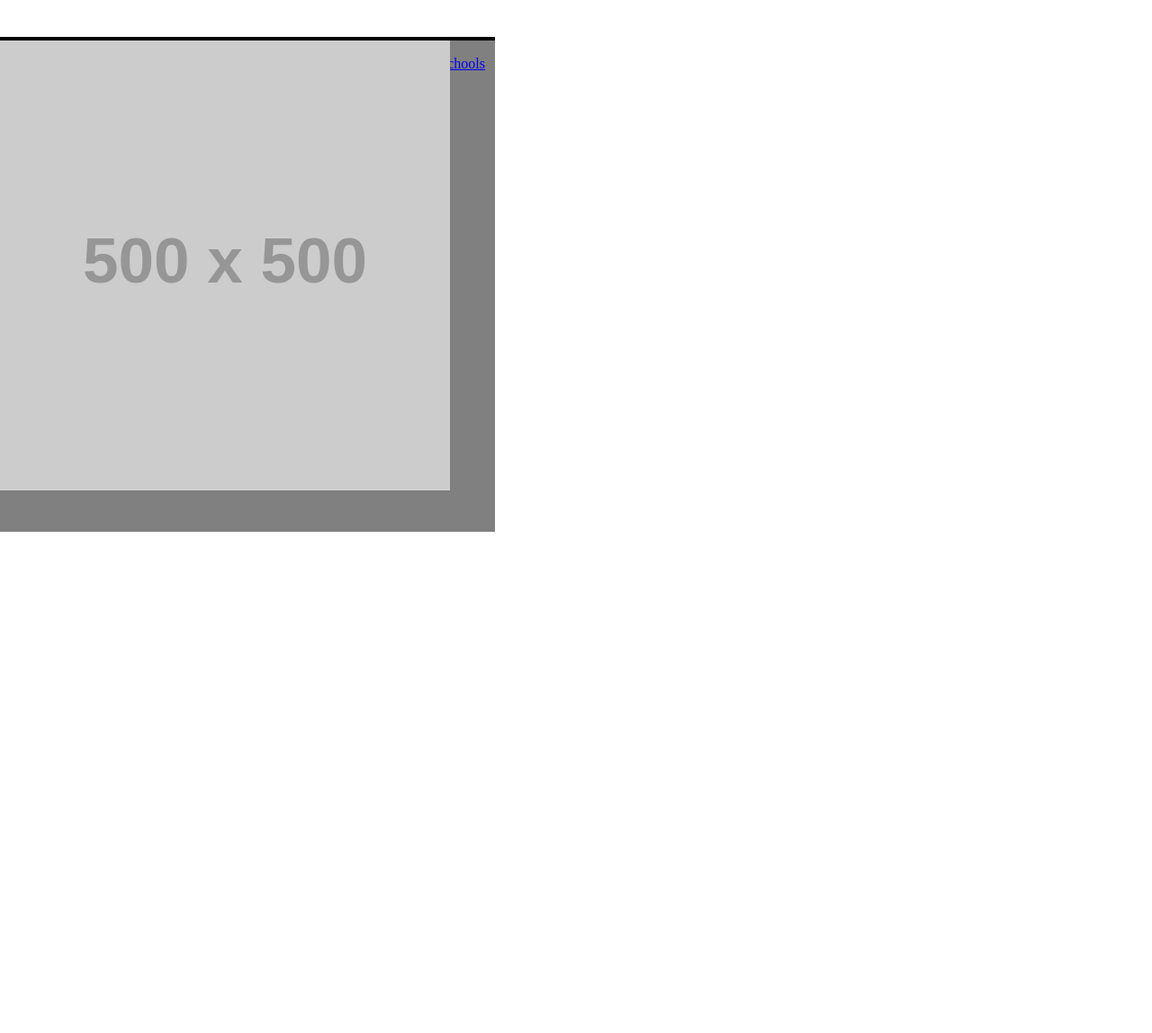
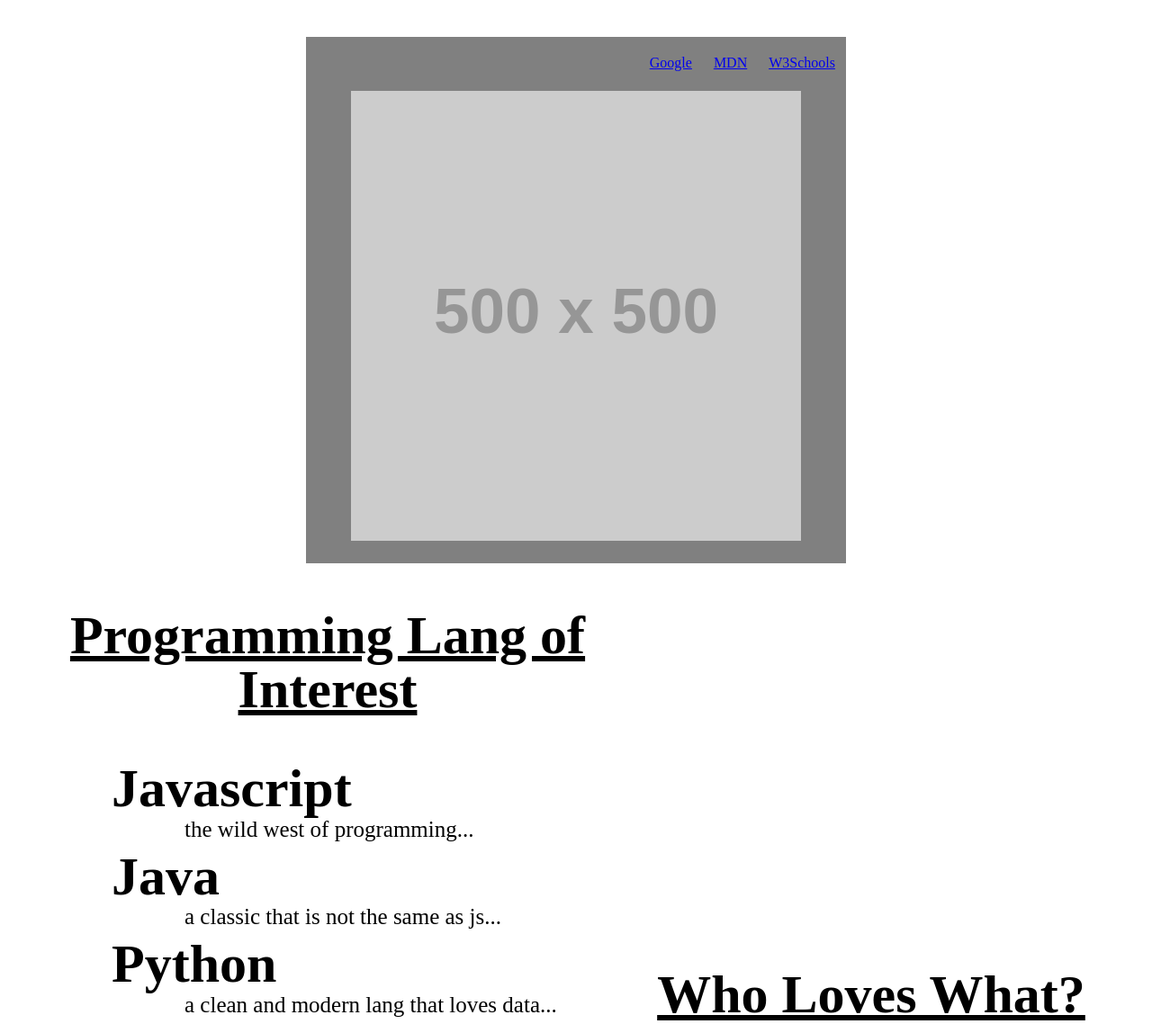
Before and after one commit to Popular234/html-mockup, a plain HTML site: page index.html in a window 1280 px wide. Shown: the part 304-1452 px from the top of the page at 90% size. Before the commit the page ends 895 px from the top, so only its background shows below. Drawn offline with Linux system fonts and the light colour scheme; placeholder pictures from the web are drawn by us.

Commit message:
continued progress on the mockup page

```diff
--- a/index.html
+++ b/index.html
@@ -10,7 +10,7 @@
 </head>
 <body>
     <header>
-        <nav>
+        <nav id="yup">
             <img id="headlogo" src="https://placeholder.com/wp-content/uploads/2018/10/placeholder.com-logo3.jpg">
             <a id="aright" href="https://www.w3schools.com/" target="_blank">W3Schools</a>
             <a href="https://developer.mozilla.org/" target="_blank">MDN</a>
@@ -18,7 +18,7 @@
         </nav>
     </header>
     <section id="sec1">
-        <h1><strong>Codeing is Awesome</strong></h1>
+        <h1 id="head"><strong>Codeing is Awesome</strong></h1>
     </section>
     <div id="box">
         <nav>
@@ -26,7 +26,25 @@
             <a href="https://developer.mozilla.org/" target="_blank">MDN</a>
             <a href="https://www.google.com/" target="_blank">Google</a>
         </nav>
-        <div id="hero-image"></div>
+        <div class="hero-image"></div>
     </div>
+    <section id="lang">
+        <h1 id="dlhed">Programming Lang of Interest</h1>
+        <dl>
+            <dt>Javascript</dt>
+            <dd>the wild west of programming...</dd>
+            <dt>Java</dt>
+            <dd>a classic that is not the same as js...</dd>
+            <dt>Python</dt>
+            <dd>a clean and modern lang that loves data...</dd>
+        </dl>
+    </section>
+    <section id="table">
+        <h1 id="thed" >Who Loves What?</h1>
+        <table>
+
+        </table>
+    </section>
+    <a href="https://www.javascript.com/" target="_blank"> <img src="https://upload.wikimedia.org/wikipedia/commons/6/6a/JavaScript-logo.png"></a>
 </body>
 </html>
--- a/styles/style.css
+++ b/styles/style.css
@@ -6,17 +6,16 @@
 a{
     padding: 2%;
     display: inline;
-    margin-top: 2%;
+    margin-top: 1.5%;
     float: right;
 }
 #aright{
     margin-right: 3%;
-
 }
-nav{
+#yup{
     border-bottom: solid black 4px;
 }
-h1{
+#head{
     font-weight: bold;
     text-align: center;
     font-size: 30px;
@@ -29,23 +28,56 @@ h1{
 #box{
     margin-top: 50px;
     background-color: grey;
-    height: 550px;
-    width: 550px;
+    height: 585px;
+    width: 600px;
+    display:block;
+    margin-left: auto;
+    margin-right: auto;
 }
-#hero-image {
+.hero-image {
     background-image: url('https://via.placeholder.com/500');
+    background-position: center;
+    width: 500px;
     height: 500px;
-    width: 500px;
-    background-position: center;
-    background-repeat: no-repeat;
-    background-size: cover;
-    position: absolute;
+    background-size: contain;
+    position: relative;
+    top: 60px;
+    left: 50px;
 }
-.hero-text {
+#lang{
+    width: 600px;
+    display: inline-block;
+    margin-left: 5%;
+}
+#table{
+    width: 600px;
+    display: inline-block;
+}
+#thed{
     text-align: center;
-    position: absolute;
-    top: 50%;
-    left: 50%;
-    transform: translate(-50%, -50%);
-    color: black;
+    font-weight: bolder;
+    text-decoration: underline;
+    font-size: 60px;
+    margin-top: 50px;
 }
+#dlhed{
+    text-align: center;
+    font-weight: bolder;
+    text-decoration: underline;
+    font-size: 60px;
+    margin-top: 50px;
+}
+dl{
+    margin-left: 10%;
+    margin-top: 50px;
+}
+dt{
+    margin-top: 10px;
+    font-weight: bolder;
+    font-size: 60px;
+}
+dd{
+    font-size: 25px;
+    margin-left: 15%;
+    margin-top: .5%;
+}
```
